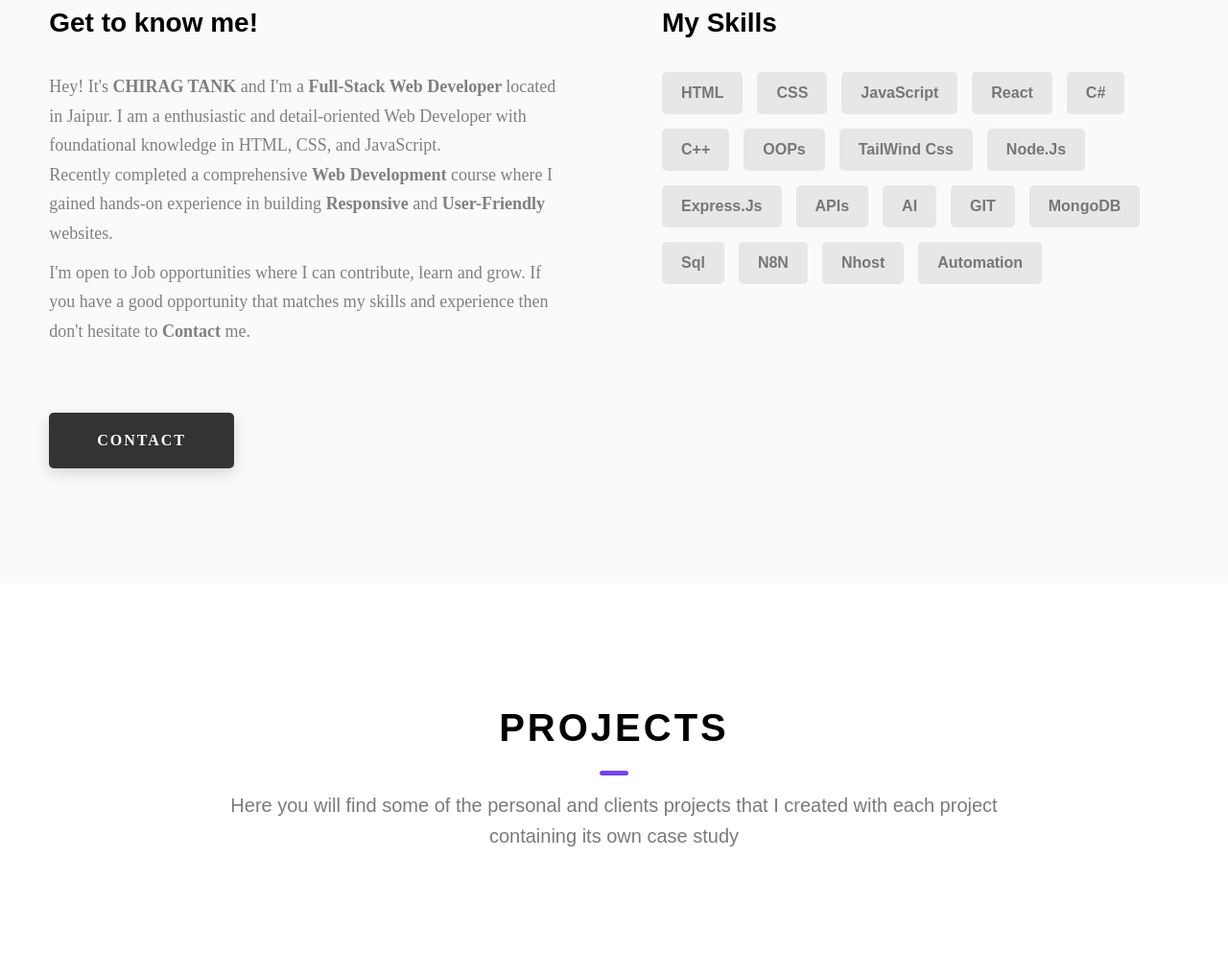
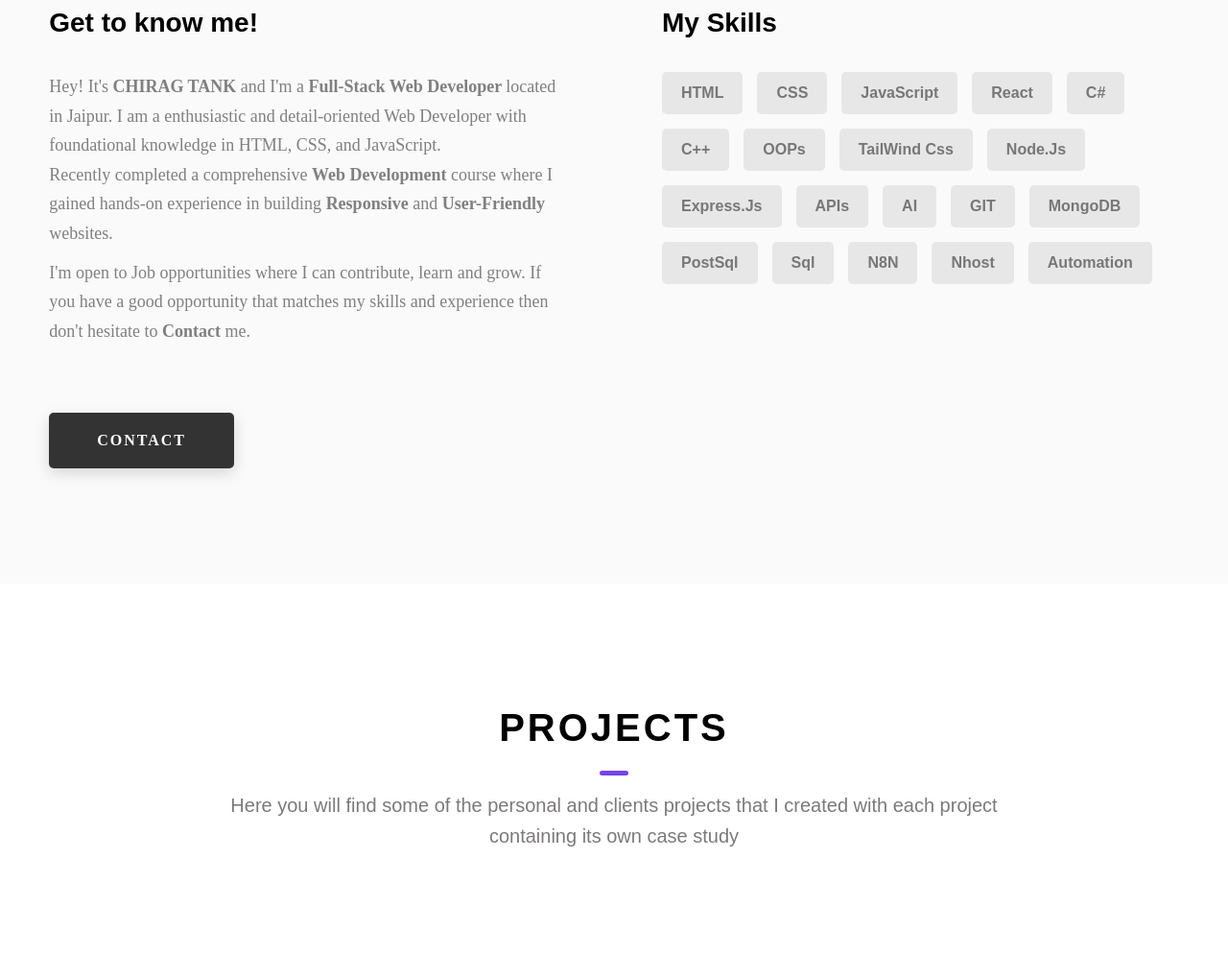
Before and after one commit to Chirag-Tank1971/Chirag-s_Portfolio, a plain HTML site: page index.html in a window 1280 px wide. Shown: the part 1166-2160 px from the top of the page at 96% size. Drawn offline with Linux system fonts and the light colour scheme.

Commit message:
Update index.html

```diff
--- a/index.html
+++ b/index.html
@@ -222,6 +222,7 @@
               <div class="skills__skill">AI</div>
               <div class="skills__skill">GIT</div>
               <div class="skills__skill">MongoDB</div>
+              <div class="skills__skill">PostSql</div>
               <div class="skills__skill">Sql</div>
               <div class="skills__skill">N8N</div>
               <div class="skills__skill">Nhost</div>
```
